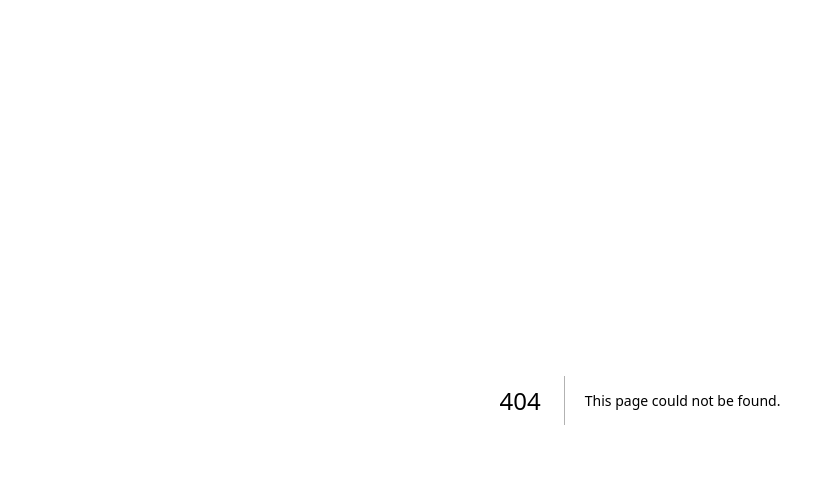
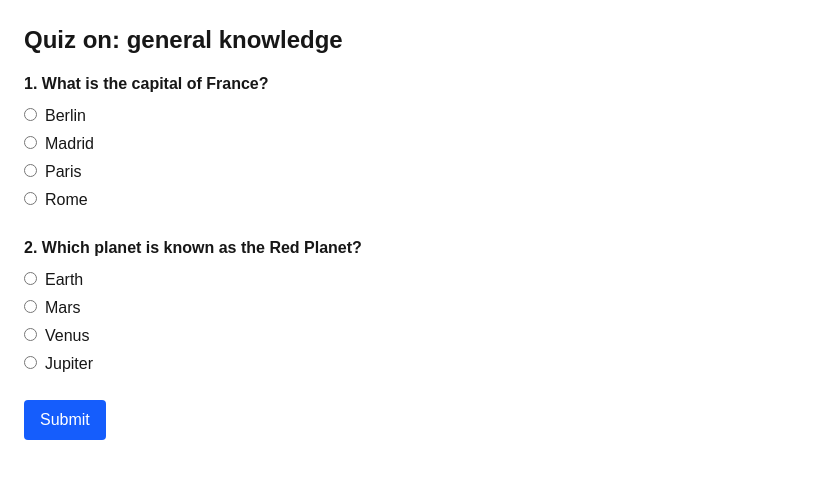
Before and after one commit to manivannansenthil/quiz-akinator, a Next.js app: page /quiz in a window 1280 px wide. Before the commit this address had no page. Shown: the top 478 px of the page, without its empty margins (0-819 px from the left). Built offline with nearby package versions, Linux system fonts and the light colour scheme.

Commit message:
creates quiz frontend

```diff
--- /dev/null
+++ b/src/app/quiz/page.tsx
@@ -0,0 +1,98 @@
+"use client";
+
+import { useState, useEffect } from "react";
+import { useSearchParams } from "next/navigation";
+
+type QuizQuestion = {
+  question: string;
+  choices: string[];
+  correctIndex: number;
+};
+
+export default function QuizPage() {
+  const searchParams = useSearchParams();
+  const topic = searchParams.get("topic") || "general knowledge";
+
+  const [quiz, setQuiz] = useState<QuizQuestion[]>([]);
+  const [answers, setAnswers] = useState<number[]>([]);
+  const [submitted, setSubmitted] = useState(false);
+
+  useEffect(() => {
+    // TODO: Replace with real API call
+    const mockData: QuizQuestion[] = [
+      {
+        question: "What is the capital of France?",
+        choices: ["Berlin", "Madrid", "Paris", "Rome"],
+        correctIndex: 2,
+      },
+      {
+        question: "Which planet is known as the Red Planet?",
+        choices: ["Earth", "Mars", "Venus", "Jupiter"],
+        correctIndex: 1,
+      },
+    ];
+    setQuiz(mockData);
+    setAnswers(new Array(mockData.length).fill(-1));
+  }, [topic]);
+
+  const handleSelect = (questionIndex: number, choiceIndex: number) => {
+    const newAnswers = [...answers];
+    newAnswers[questionIndex] = choiceIndex;
+    setAnswers(newAnswers);
+  };
+
+  const handleSubmit = () => {
+    setSubmitted(true);
+    console.log(answers);
+  };
+
+  const score = quiz.reduce((acc, q, i) => {
+    return acc + (q.correctIndex === answers[i] ? 1 : 0);
+  }, 0);
+
+  return (
+    <div className="p-6">
+      <h1 className="text-2xl font-bold mb-4">Quiz on: {topic}</h1>
+
+      {quiz.map((q, i) => (
+        <div key={i} className="mb-6">
+          <p className="font-semibold mb-2">
+            {i + 1}. {q.question}
+          </p>
+          {q.choices.map((choice, j) => (
+            <label key={j} className="block mb-1">
+              <input
+                type="radio"
+                name={`question-${i}`}
+                checked={answers[i] === j}
+                onChange={() => handleSelect(i, j)}
+                disabled={submitted}
+              />
+              <span className="ml-2">{choice}</span>
+              {submitted && j === q.correctIndex && (
+                <span className="ml-2 text-green-600">✔</span>
+              )}
+              {submitted && answers[i] === j && j !== q.correctIndex && (
+                <span className="ml-2 text-red-500">✘</span>
+              )}
+            </label>
+          ))}
+        </div>
+      ))}
+
+      {!submitted ? (
+        <button
+          className="bg-blue-600 text-white px-4 py-2 rounded"
+          onClick={handleSubmit}
+          disabled={answers.includes(-1)}
+        >
+          Submit
+        </button>
+      ) : (
+        <p className="text-xl font-bold mt-4">
+          You scored {score} out of {quiz.length}
+        </p>
+      )}
+    </div>
+  );
+}
--- /dev/null
+++ b/src/types/index.ts
@@ -0,0 +1,5 @@
+export interface QuizQuestion {
+  question: string;
+  choices: string[];
+  correctIndex: number;
+}
```
